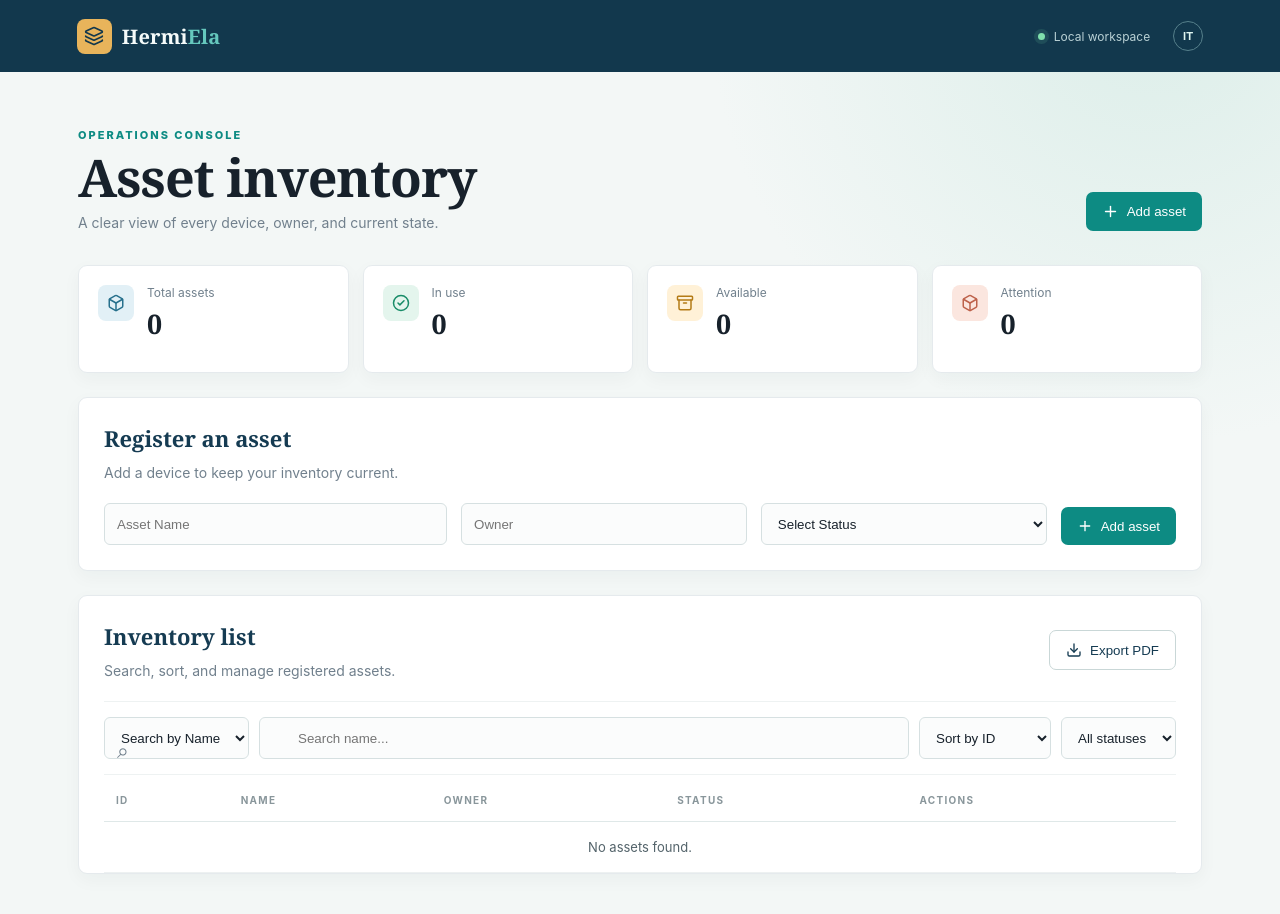
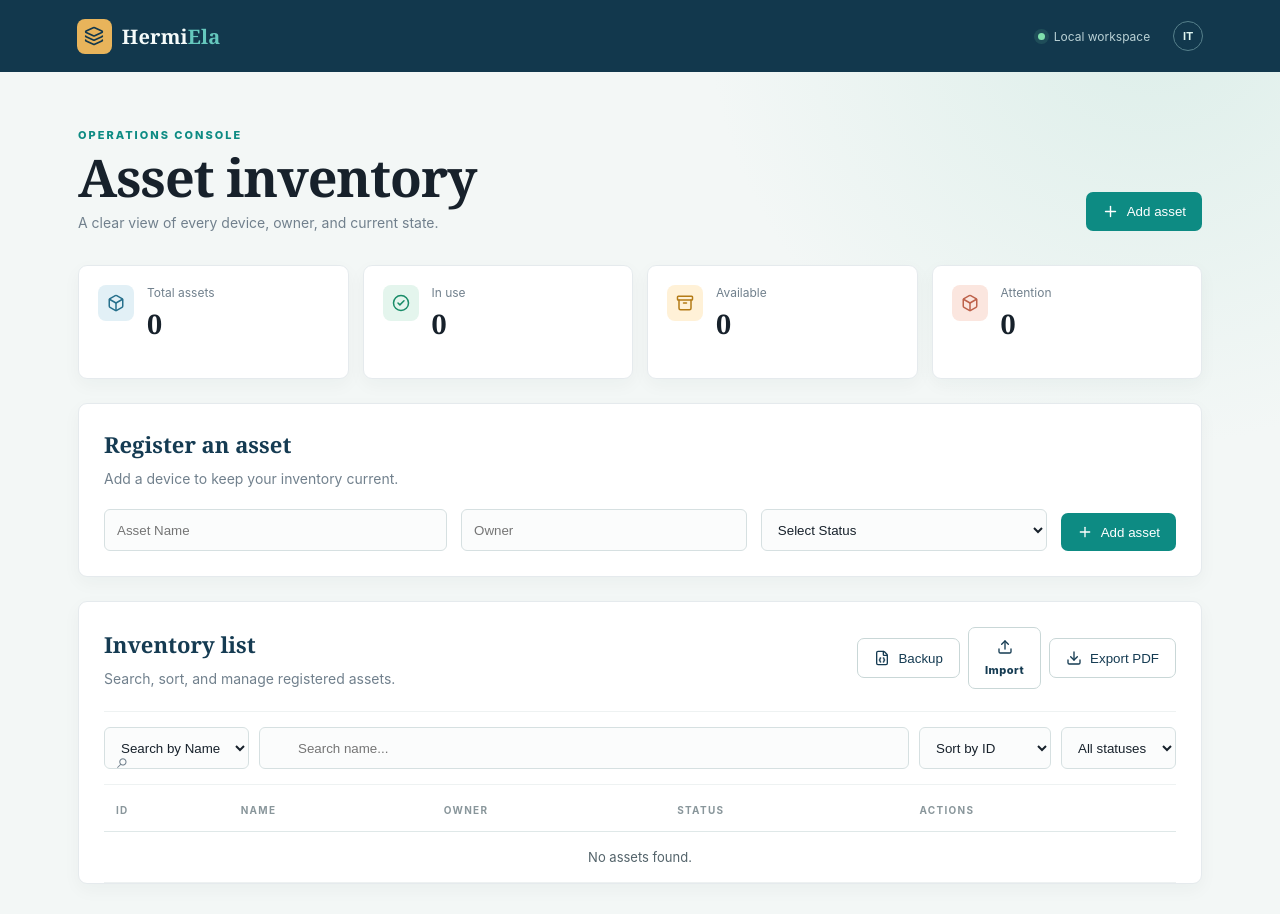
Before and after one commit to Ellaa18/it-asset-tracker, a React (Create React App) app in the folder frontend/: page / in a window 1280 px wide. Shown: the top 914 px of the page. Built offline with nearby package versions, Linux system fonts and the light colour scheme.

Commit message:
Initial commit

```diff
--- a/frontend/src/App.css
+++ b/frontend/src/App.css
@@ -29,14 +29,15 @@ h1 { margin: 0; color: var(--ink); text-align: left; font: 700 clamp(34px, 5vw,
 .button-outline { border: 1px solid #c9d7d7; background: #fff; color: var(--navy); }
 .button-ghost { background: #edf2f2; color: var(--muted); }
 .metrics-grid { display: grid; grid-template-columns: repeat(4, 1fr); gap: 14px; margin-bottom: 24px; }
-.metric { min-height: 108px; padding: 19px; display: flex; align-items: flex-start; gap: 13px; border: 1px solid var(--line); border-radius: 9px; background: var(--paper); box-shadow: 0 6px 18px rgba(24,52,63,.04); animation: rise .5s ease both; }
+.metric { min-height: 108px; padding: 19px; display: flex; align-items: flex-start; gap: 13px; border: 1px solid var(--line); border-radius: 9px; background: var(--paper); color: var(--ink); text-align: left; box-shadow: 0 6px 18px rgba(24,52,63,.04); animation: rise .5s ease both; cursor: pointer; font: inherit; transition: transform .2s ease, box-shadow .2s ease, border-color .2s ease; }
+.metric:hover { transform: translateY(-4px); border-color: #a8cfca; box-shadow: 0 12px 25px rgba(24,52,63,.1); }
 .metric:nth-child(2) { animation-delay: .07s; } .metric:nth-child(3) { animation-delay: .14s; } .metric:nth-child(4) { animation-delay: .21s; }
 .metric > svg { width: 36px; height: 36px; padding: 9px; border-radius: 8px; flex: 0 0 auto; }
-.metric span { display: block; color: var(--muted); font-size: 12px; } .metric strong { display: block; margin-top: 5px; font: 700 27px Georgia, serif; } .metric small { display: none; }
+.metric span { display: block; color: var(--muted); font-size: 12px; } .metric strong { display: block; margin-top: 5px; font: 700 27px Georgia, serif; } .metric small { display: block; margin-top: 5px; color: var(--teal); font-size: 10px; opacity: 0; transform: translateY(4px); transition: all .2s ease; } .metric:hover small { opacity: 1; transform: translateY(0); }
 .metric-blue .metric-icon { background: #e2f0f6; color: #27708c; } .metric-green .metric-icon { background: #e4f5ed; color: #198c68; } .metric-amber .metric-icon { background: #fff1d7; color: #b47b16; } .metric-coral .metric-icon { background: #fbe6df; color: #bd624b; }
 .metric-blue > svg { background: #e2f0f6; color: #27708c; } .metric-green > svg { background: #e4f5ed; color: #198c68; } .metric-amber > svg { background: #fff1d7; color: #b47b16; } .metric-coral > svg { background: #fbe6df; color: #bd624b; }
 .workspace-panel { margin-bottom: 24px; padding: 25px; border: 1px solid var(--line); border-radius: 9px; background: var(--paper); box-shadow: 0 6px 18px rgba(24,52,63,.04); }
-.panel-heading { display: flex; justify-content: space-between; margin-bottom: 22px; } h2 { margin: 0; color: var(--navy); font: 700 22px Georgia, serif; }
+.panel-heading { display: flex; justify-content: space-between; margin-bottom: 22px; } h2 { margin: 0; color: var(--navy); font: 700 22px Georgia, serif; } .panel-actions { display: flex; gap: 8px; align-items: center; } .file-button { position: relative; overflow: hidden; } .file-button input { position: absolute; inset: 0; opacity: 0; cursor: pointer; }
 form { display: grid; grid-template-columns: 1.2fr 1fr 1fr auto; align-items: end; gap: 14px; margin: 0; } label { display: flex; flex-direction: column; gap: 7px; color: #53646b; font-size: 11px; font-weight: 800; letter-spacing: .5px; }
 input, select { width: 100%; min-height: 42px; padding: 0 12px; border: 1px solid #d6e0e1; border-radius: 6px; background: #fbfcfc; color: var(--ink); font: 14px inherit; outline: none; } input:focus, select:focus { border-color: var(--teal); box-shadow: 0 0 0 3px rgba(13,139,131,.12); }
 .form-actions { display: flex; gap: 8px; }
@@ -44,9 +45,12 @@ input, select { width: 100%; min-height: 42px; padding: 0 12px; border: 1px soli
 .toolbar { display: flex; gap: 10px; align-items: end; padding: 15px 0; border-top: 1px solid #eef2f2; border-bottom: 1px solid #eef2f2; margin-bottom: 4px; }
 .toolbar > select { width: auto; } .search-input { flex: 1; padding-left: 38px; } .toolbar { position: relative; } .toolbar:before { content: '⌕'; position: absolute; left: 13px; bottom: 11px; z-index: 1; color: var(--muted); font-size: 21px; }
 .compact-select { max-width: 145px; min-height: 42px; }
+.active-filter { display: flex; justify-content: space-between; align-items: center; padding: 11px 12px; color: var(--muted); background: #f2f8f7; font-size: 12px; } .active-filter button { display: inline-flex; align-items: center; gap: 5px; border: 0; background: transparent; color: var(--teal); cursor: pointer; font-weight: 700; }
 table { width: 100%; border-collapse: collapse; } th { padding: 15px 12px; color: #89969b; border-bottom: 1px solid #dfe8e8; text-align: left; font-size: 10px; letter-spacing: 1.3px; text-transform: uppercase; } td { padding: 17px 12px; border-bottom: 1px solid #edf1f1; color: #53636a; font-size: 13px; } tbody tr { transition: background .2s ease; } tbody tr:hover { background: #f5faf9; } .id-cell { color: #97a4a8; font-variant-numeric: tabular-nums; } .asset-name { color: var(--navy); } .actions-heading, .row-actions { text-align: right; } .icon-button { width: 31px; height: 31px; display: inline-grid; place-items: center; border: 1px solid #dce5e5; border-radius: 6px; background: #fff; color: #5d7479; cursor: pointer; transition: all .2s ease; } .icon-button:hover { color: var(--teal); border-color: #9bd1c9; background: #eff9f7; } .icon-danger:hover { color: #c65b51; border-color: #efc4bd; background: #fff5f3; }
 .status { display: inline-block; padding: 5px 9px; border-radius: 20px; font-size: 11px; font-weight: 800; } .status-in-use { background: #e3f5eb; color: #187b5b; } .status-available { background: #e2f0f7; color: #27718c; } .status-in-repair, .status-damaged { background: #fff1d7; color: #a66e11; } .status-lost { background: #fbe5e1; color: #b95248; } .status-retired { background: #edf0f1; color: #68767a; } .status-pending { background: #eee8fb; color: #6e55a1; }
 footer { padding: 7px 0 12px; color: #98a6aa; text-align: center; font-size: 11px; } footer span { padding: 0 7px; color: #d2a653; }
+.save-notice { position: fixed; right: 22px; bottom: 22px; margin: 0; padding: 10px 14px; border: 1px solid #bfe2d8; border-radius: 7px; background: #effaf6; color: #187b5b; font-size: 12px; box-shadow: 0 8px 22px rgba(24,52,63,.12); animation: toast-in .25s ease both; }
 @keyframes rise { from { opacity: 0; transform: translateY(9px); } to { opacity: 1; transform: translateY(0); } }
+@keyframes toast-in { from { opacity: 0; transform: translateY(8px); } to { opacity: 1; transform: translateY(0); } }
 @media (prefers-reduced-motion: reduce) { *, *:before, *:after { animation-duration: .01ms !important; transition-duration: .01ms !important; } }
-@media (max-width: 760px) { .topbar { padding: 0 20px; } .topbar-meta { font-size: 0; } .avatar { margin-left: 0; } .container { padding: 38px 16px 22px; } .page-heading { align-items: flex-start; flex-direction: column; gap: 20px; } .metrics-grid { grid-template-columns: repeat(2, 1fr); } form { grid-template-columns: 1fr; } .form-actions { align-items: stretch; } .toolbar { align-items: stretch; flex-wrap: wrap; } .search-input { flex-basis: 100%; order: -1; } .compact-select { flex: 1; max-width: none; } .workspace-panel { padding: 18px 14px; } .inventory-panel .panel-heading { align-items: flex-start; flex-direction: column; gap: 15px; } .table-scroll { overflow-x: auto; } table { min-width: 620px; } }
+@media (max-width: 760px) { .topbar { padding: 0 20px; } .topbar-meta { font-size: 0; } .avatar { margin-left: 0; } .container { padding: 38px 16px 22px; } .page-heading { align-items: flex-start; flex-direction: column; gap: 20px; } .metrics-grid { grid-template-columns: repeat(2, 1fr); } form { grid-template-columns: 1fr; } .form-actions { align-items: stretch; } .toolbar { align-items: stretch; flex-wrap: wrap; } .search-input { flex-basis: 100%; order: -1; } .compact-select { flex: 1; max-width: none; } .workspace-panel { padding: 18px 14px; } .inventory-panel .panel-heading { align-items: flex-start; flex-direction: column; gap: 15px; } .panel-actions { flex-wrap: wrap; } .table-scroll { overflow-x: auto; } table { min-width: 620px; } }
--- a/frontend/src/App.js
+++ b/frontend/src/App.js
@@ -2,12 +2,17 @@ import React, { useState } from 'react';
 import './App.css';
 import jsPDF from 'jspdf';
 import autoTable from 'jspdf-autotable';
-import { Archive, Box, CheckCircle2, Download, Edit3, Layers3, Plus, Trash2, X } from 'lucide-react';
+import { Archive, Box, CheckCircle2, Download, Edit3, FileJson, Layers3, Plus, Trash2, Upload, X } from 'lucide-react';
 
 function App() {
   const [assets, setAssets] = useState(() => {
     const savedAssets = localStorage.getItem('it-assets');
-    return savedAssets ? JSON.parse(savedAssets) : [];
+    try {
+      return savedAssets ? JSON.parse(savedAssets) : [];
+    } catch (error) {
+      localStorage.removeItem('it-assets');
+      return [];
+    }
   });
   const [form, setForm] = useState({ id: null, name: '', owner: '', status: '' });
   const [searchTerm, setSearchTerm] = useState('');
@@ -15,10 +20,12 @@ function App() {
   const [sortField, setSortField] = useState('id');
   const [statusFilter, setStatusFilter] = useState('');
   const [isEditing, setIsEditing] = useState(false);
+  const [notice, setNotice] = useState('');
 
   const saveAssets = nextAssets => {
     setAssets(nextAssets);
     localStorage.setItem('it-assets', JSON.stringify(nextAssets));
+    setNotice('Saved just now');
   };
 
   const handleChange = e => {
@@ -78,12 +85,46 @@ function App() {
     doc.save('it-assets.pdf');
   };
 
+  const exportJSON = () => {
+    const blob = new Blob([JSON.stringify(assets, null, 2)], { type: 'application/json' });
+    const link = document.createElement('a');
+    link.href = URL.createObjectURL(blob);
+    link.download = 'orbitops-assets.json';
+    link.click();
+    URL.revokeObjectURL(link.href);
+    setNotice('Backup downloaded');
+  };
+
+  const importJSON = event => {
+    const file = event.target.files[0];
+    if (!file) return;
+    const reader = new FileReader();
+    reader.onload = loadEvent => {
+      try {
+        const importedAssets = JSON.parse(loadEvent.target.result);
+        if (!Array.isArray(importedAssets) || importedAssets.some(asset => !asset.name || !asset.owner || !asset.status)) throw new Error('Invalid format');
+        saveAssets(importedAssets.map(asset => ({ ...asset, id: Number(asset.id) })));
+        setNotice(`${importedAssets.length} assets imported`);
+      } catch (error) {
+        setNotice('Import failed: choose a valid OrbitOps JSON backup');
+      }
+    };
+    reader.readAsText(file);
+    event.target.value = '';
+  };
+
+  const clearFilters = () => {
+    setSearchTerm('');
+    setStatusFilter('');
+    setSearchField('name');
+  };
+
   return (
     <main className="app-shell">
       <header className="topbar"><div className="brand"><span className="brand-mark"><Layers3 size={20} /></span><span>Hermi<span className="brand-accent">Ela</span></span></div><div className="topbar-meta"><span className="status-dot" /> Local workspace <span className="avatar">IT</span></div></header>
       <div className="container">
       <section className="page-heading"><div><p className="eyebrow">OPERATIONS CONSOLE</p><h1>Asset inventory</h1><p className="subtitle">A clear view of every device, owner, and current state.</p></div><button className="button button-primary" onClick={() => document.querySelector('[name="name"]').focus()}><Plus size={17} /> Add asset</button></section>
-      <section className="metrics-grid"><div className="metric metric-blue"><Box size={19} /><div><span>Total assets</span><strong>{assets.length}</strong></div></div><div className="metric metric-green"><CheckCircle2 size={19} /><div><span>In use</span><strong>{assets.filter(asset => asset.status === 'In Use').length}</strong></div></div><div className="metric metric-amber"><Archive size={19} /><div><span>Available</span><strong>{assets.filter(asset => asset.status === 'Available').length}</strong></div></div><div className="metric metric-coral"><Box size={19} /><div><span>Attention</span><strong>{assets.filter(asset => ['In Repair', 'Damaged', 'Lost'].includes(asset.status)).length}</strong></div></div></section>
+      <section className="metrics-grid"><button className="metric metric-blue" onClick={clearFilters}><Box size={19} /><div><span>Total assets</span><strong>{assets.length}</strong><small>Show all</small></div></button><button className="metric metric-green" onClick={() => setStatusFilter('In Use')}><CheckCircle2 size={19} /><div><span>In use</span><strong>{assets.filter(asset => asset.status === 'In Use').length}</strong><small>Filter inventory</small></div></button><button className="metric metric-amber" onClick={() => setStatusFilter('Available')}><Archive size={19} /><div><span>Available</span><strong>{assets.filter(asset => asset.status === 'Available').length}</strong><small>Ready to assign</small></div></button><button className="metric metric-coral" onClick={() => setStatusFilter('In Repair')}><Box size={19} /><div><span>Attention</span><strong>{assets.filter(asset => ['In Repair', 'Damaged', 'Lost'].includes(asset.status)).length}</strong><small>Show repairs</small></div></button></section>
 
       <section className="workspace-panel"><div className="panel-heading"><div><h2>{isEditing ? 'Update asset' : 'Register an asset'}</h2><p>{isEditing ? 'Change the details and save your update.' : 'Add a device to keep your inventory current.'}</p></div></div><form onSubmit={handleSubmit}>
         <input
@@ -130,7 +171,7 @@ function App() {
       </form></section>
 
       {/* Search & Sort Controls */}
-      <section className="workspace-panel inventory-panel"><div className="panel-heading"><div><h2>Inventory list</h2><p>Search, sort, and manage registered assets.</p></div><button className="button button-outline" onClick={generatePDF}><Download size={16} /> Export PDF</button></div><div className="toolbar">
+      <section className="workspace-panel inventory-panel"><div className="panel-heading"><div><h2>Inventory list</h2><p>Search, sort, and manage registered assets.</p></div><div className="panel-actions"><button className="button button-outline" onClick={exportJSON}><FileJson size={16} /> Backup</button><label className="button button-outline file-button"><Upload size={16} /> Import<input type="file" accept="application/json" onChange={importJSON} /></label><button className="button button-outline" onClick={generatePDF}><Download size={16} /> Export PDF</button></div></div><div className="toolbar">
         <select
           value={searchField}
           onChange={(e) => setSearchField(e.target.value)}
@@ -175,6 +216,7 @@ function App() {
           <option value="Pending">Pending</option>
         </select>
       </div>
+      {(searchTerm || statusFilter) && <div className="active-filter"><span>Showing {sortedFilteredAssets.length} of {assets.length} assets</span><button onClick={clearFilters}><X size={14} /> Clear filters</button></div>}
 
       <table>
         <thead>
@@ -209,6 +251,7 @@ function App() {
           )}
         </tbody>
       </table></section>
+      {notice && <p className="save-notice" role="status">{notice}</p>}
     </div></main>
   );
 }
```
